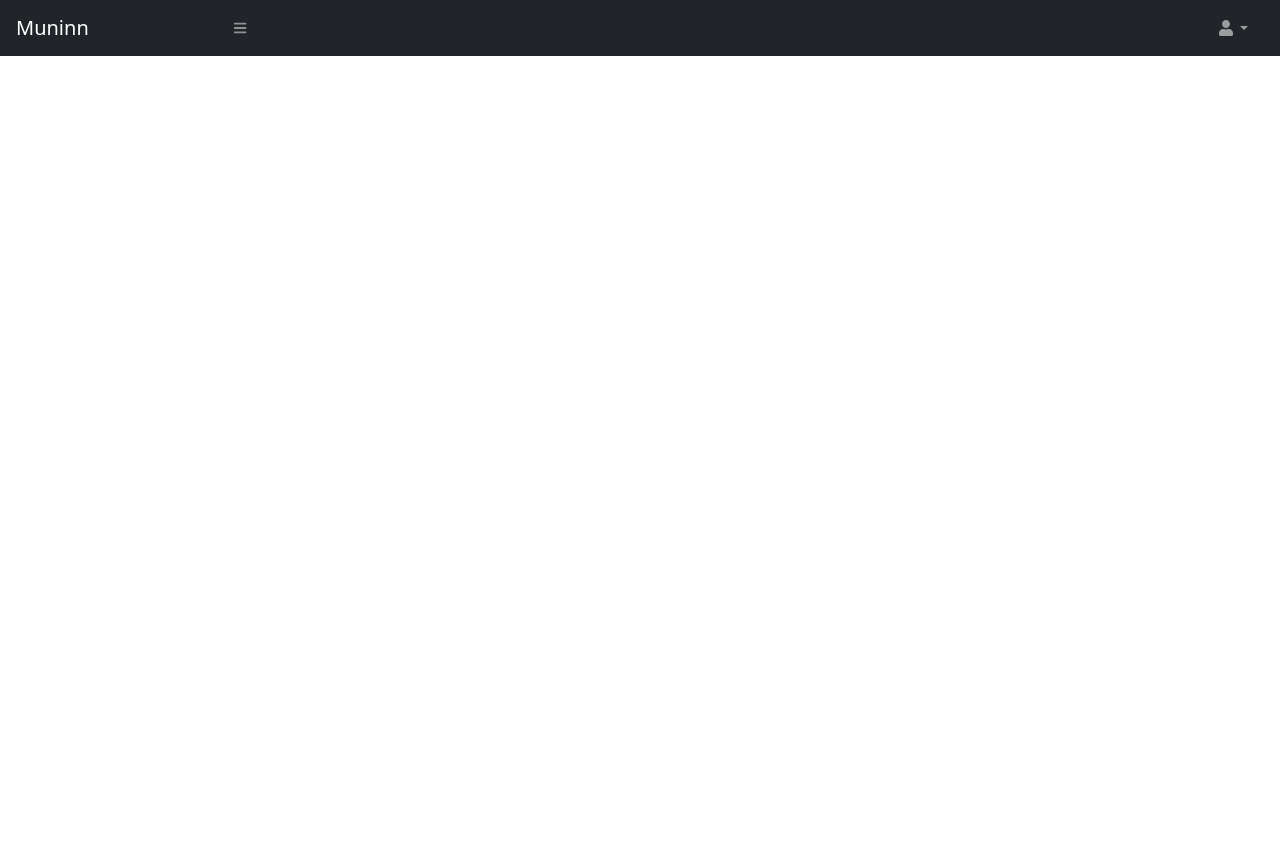
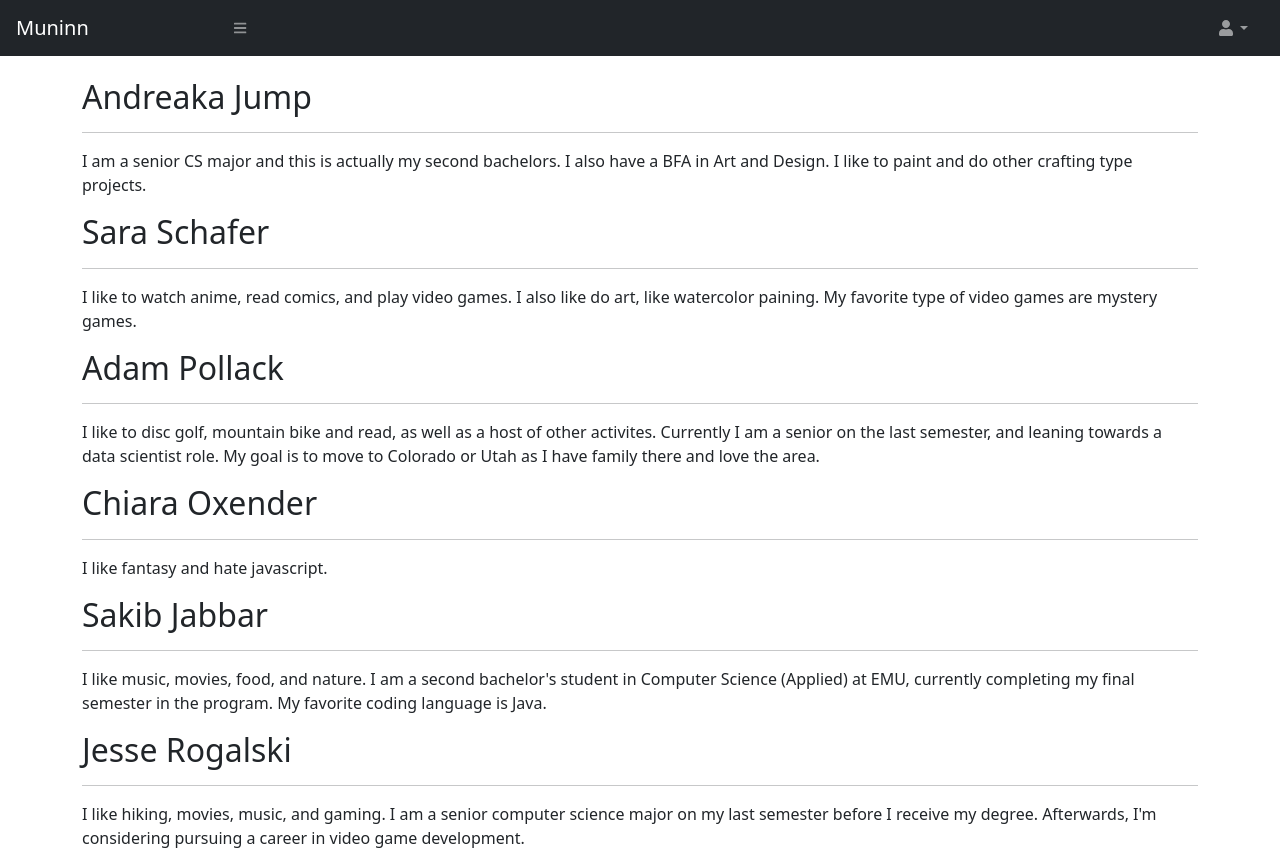
Before and after one commit to COSC481W-2021Fall/capstone-adam-and-the-mod-squad, a Django app: page /about in a window 1280 px wide. Before the commit the page ends 56 px from the top, so only its background shows below. Run offline with Django 3.2, Linux system fonts and the light colour scheme; some libraries are stand-ins or nearby versions.

Commit message:
impl: About Page
The about page has been started and working on getting the link to work.
GitHub issue: 49

```diff
--- a/mydjangoproject/muninn/templates/muninn/about.html
+++ b/mydjangoproject/muninn/templates/muninn/about.html
@@ -1,3 +1,36 @@
 {% extends "Muninn/base.html" %} {% load static %} {% block content %}
 <h1>About</h1>
+<div class="basic-margin">
+    <div class="container">
+        <h2>Andreaka Jump</h2>
+        <hr>
+        <p>I am a senior CS major and this is actually my second bachelors. I also have a BFA in Art and Design. I like to paint and do other crafting type projects.</p>
+    </div>
+    <div class="container">
+        <h2>Sara Schafer</h2>
+        <hr>
+        <p>I like to watch anime, read comics, and play video games. I also like do art, like watercolor paining. My favorite type of video games are mystery games.</p>
+    </div>
+    <div class="container">
+        <h2>Adam Pollack</h2>
+        <hr>
+        <p>I like to disc golf, mountain bike and read, as well as a host of other activites. Currently I am a senior on the last semester, and leaning towards a data scientist role. My goal is to move to Colorado or Utah as I have family there and love
+            the area.</p>
+    </div>
+    <div class="container">
+        <h2>Chiara Oxender</h2>
+        <hr>
+        <p>I like fantasy and hate javascript.</p>
+    </div>
+    <div class="container">
+        <h2>Sakib Jabbar</h2>
+        <hr>
+        <p>I like music, movies, food, and nature. I am a second bachelor's student in Computer Science (Applied) at EMU, currently completing my final semester in the program. My favorite coding language is Java.</p>
+    </div>
+    <div class="container">
+        <h2>Jesse Rogalski</h2>
+        <hr>
+        <p>I like hiking, movies, music, and gaming. I am a senior computer science major on my last semester before I receive my degree. Afterwards, I'm considering pursuing a career in video game development.</p>
+    </div>
+</div>
 {% endblock content %}
--- a/mydjangoproject/muninn/templates/muninn/base.html
+++ b/mydjangoproject/muninn/templates/muninn/base.html
@@ -9,7 +9,8 @@
     <script src="https://cdnjs.cloudflare.com/ajax/libs/font-awesome/5.15.3/js/all.min.js" crossorigin="anonymous"></script>
     <link href="https://cdn.jsdelivr.net/npm/simple-datatables@latest/dist/style.css" rel="stylesheet" />
     <!-- Bootstrap CSS -->
-    <link rel="stylesheet" type="text/css" href="{% static 'muninn/styles.css' %}"> {% if title %}
+    <link rel="stylesheet" type="text/css" href="{% static 'muninn/styles.css' %}">
+    <link rel="icon" href="{% static 'muninn/images/logo.png' %}"> {% if title %}
     <title>Muninn - {{ title }}</title>
     {% else %}
     <title>Muninn</title>
@@ -35,6 +36,7 @@
                     {% if user.is_authenticated %}
                     <li><a class="dropdown-item" href="#!">Settings</a></li>
                     <li><a class="dropdown-item" href="{% url 'logout' %}">Logout</a></li>
+                    <!-- <li><a class="dropdown-item" href="{% url 'about' %}">About</a></li> -->
                     {% else %}
                     <li><a class="dropdown-item" href="{% url 'login' %}">Login</a></li>
                     <li><a class="dropdown-item" href="{% url 'users-register' %}">Register</a></li>
```
Also changed, not shown: mydjangoproject/muninn/static/muninn/images/Adam.png (added), mydjangoproject/muninn/static/muninn/images/Andreaka.png (added), mydjangoproject/muninn/static/muninn/images/Chiara.png (added), mydjangoproject/muninn/static/muninn/images/Jesse.png (added), mydjangoproject/muninn/static/muninn/images/Sara.png (added), 1 other file.
